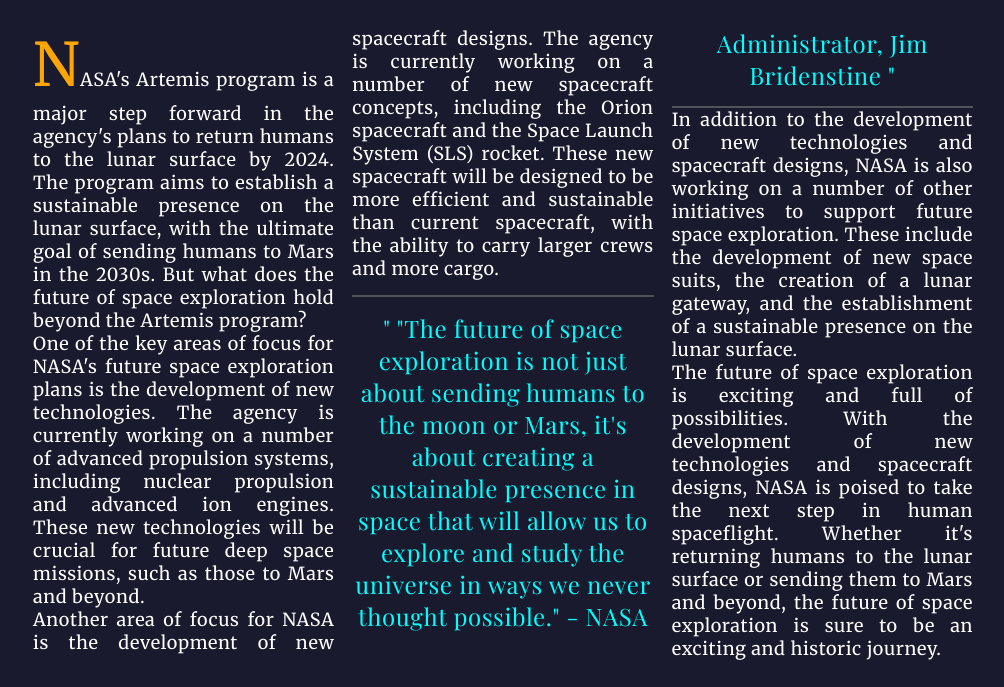
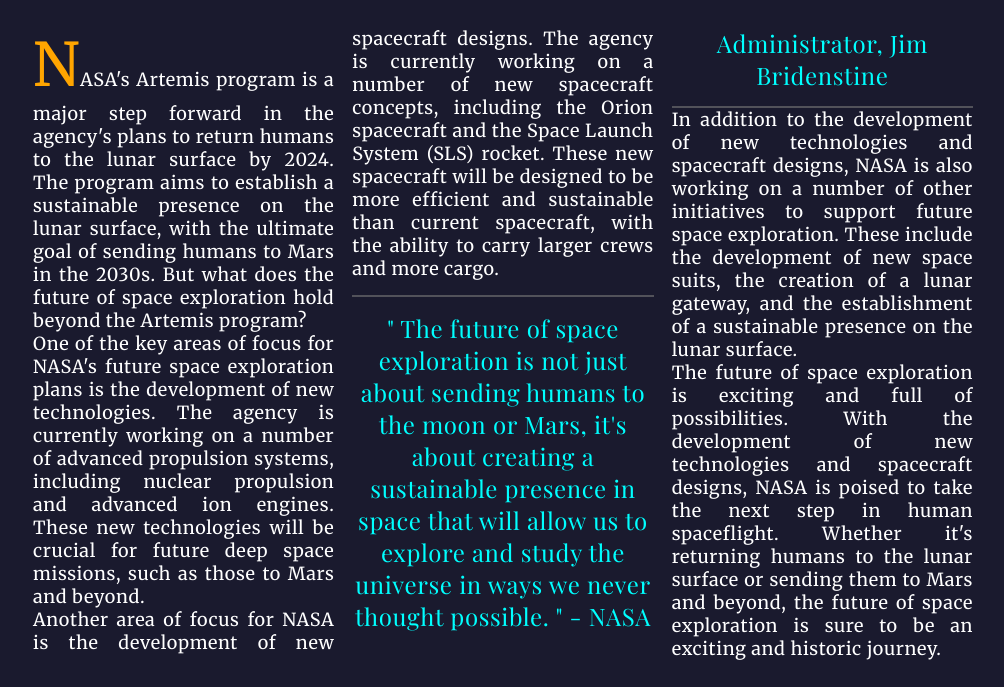
Before and after one commit to nurf21/Magazine-Page, a plain HTML site: page index.html in a window 1280 px wide. Shown: the part 1030-1717 px from the top of the page, without its empty margins (137-1141 px from the left). Drawn offline with nearby package versions, Linux system fonts and the light colour scheme.

Commit message:
Fixed quote formatting in index.html and styles.css

```diff
--- a/styles.css
+++ b/styles.css
@@ -119,14 +119,6 @@ hr {
   font-family: 'Playfair Display', serif;
 }
 
-.quote::before {
-  content: '" '
-}
-
-.quote::after {
-  content: ' "'
-}
-
 .text-with-images {
   display: grid;
   grid-template-columns: 1fr 2fr;
```
Also changed, not shown: index.html (+2 -2 lines).
